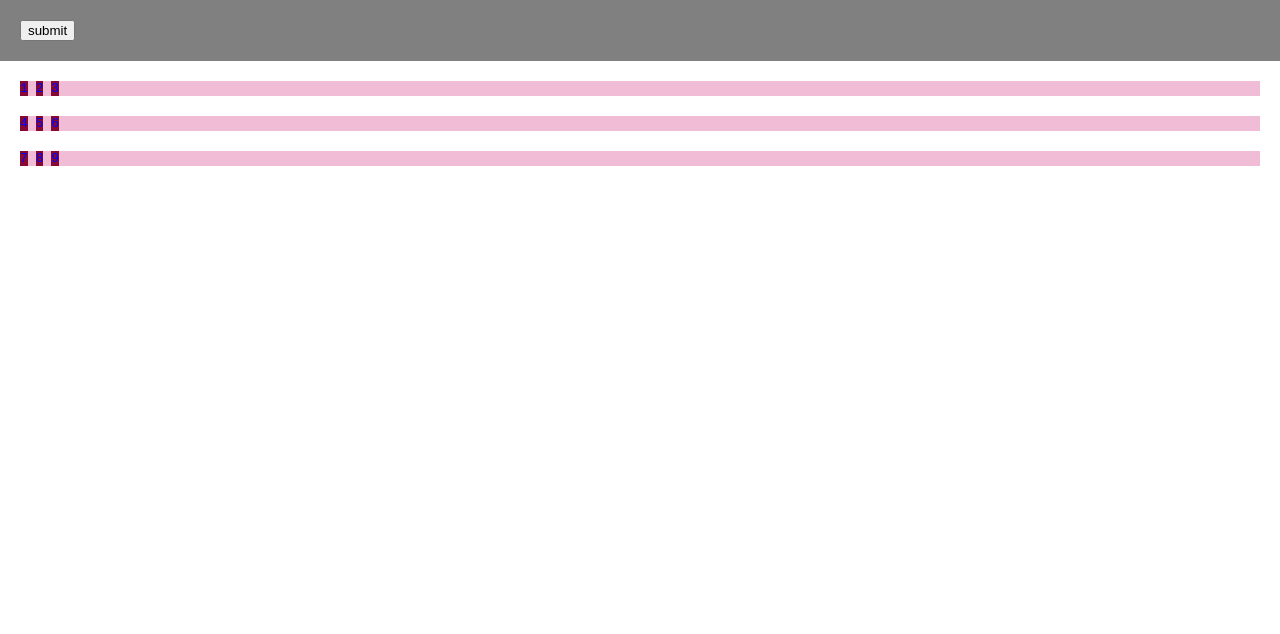
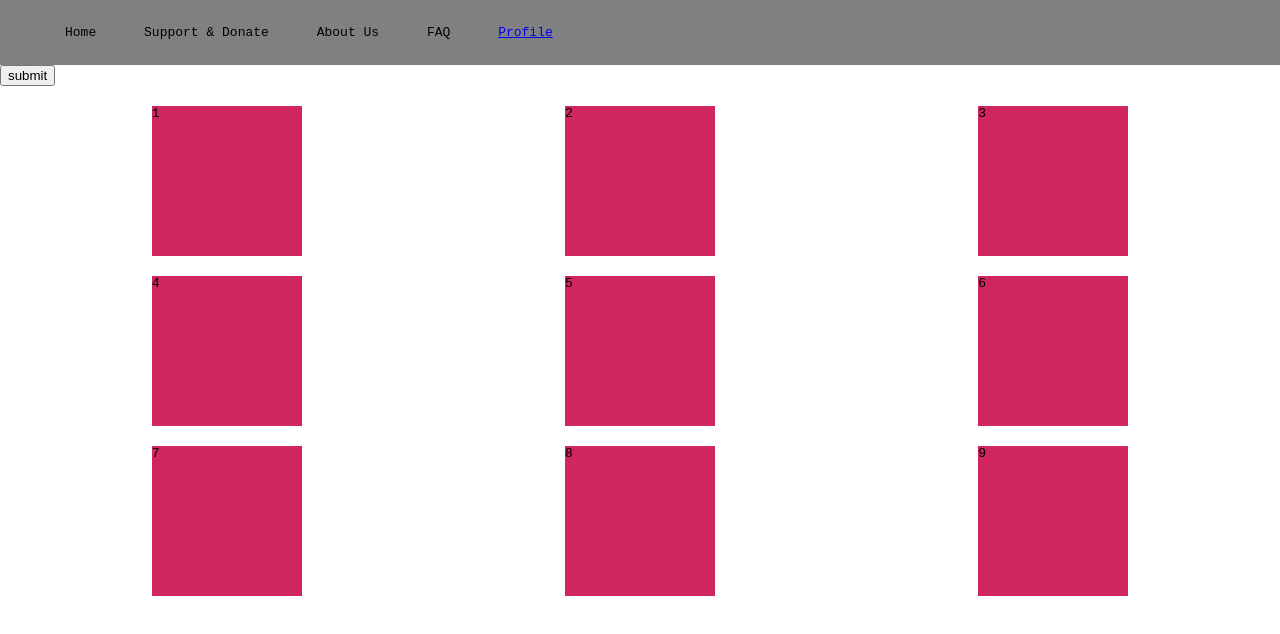
Before and after one commit to ayado7/dna, a plain HTML site: page index.html in a window 1280 px wide. Drawn offline with Linux system fonts and the light colour scheme.

Commit message:
modified:   index.html 	new file:   profile.html 	modified:   styles.css
:-w

```diff
--- a/index.html
+++ b/index.html
@@ -12,17 +12,21 @@
   <title>Did Not Ask</title>
 </head>
   <body>
-  <!--  <h1>This is a solo project!</h1>
-    <p>Aaaall by myseeeelf</p>
-    <br>
-    <p>Don't wanna be...</p>
-    <button> I'm a button! </button>
-  -->
+
     <header>
-      <button>submit</button>
+    <nav>
+      <ul>
+        <li>Home</li>
+        <li>Support & Donate</li>
+        <li>About Us</li>
+        <li>FAQ</li>
+        <li><a href= "profile.html">Profile</a> </li>
+      </ul>
+    </nav>
     </header>
 
-    <section>
+    <button>submit</button>
+    <section class="story">
       <div>1</div>
       <div>2</div>
       <div>3</div>
--- a/styles.css
+++ b/styles.css
@@ -5,7 +5,7 @@ h1 {
   font-family: monospace;
 }
 body {
-  color: blue;
+  color: rgb(0, 0, 0);
   font: 70;
   font-family: monospace;
   padding: 0px;
@@ -13,16 +13,35 @@ body {
 }
 header {
     background-color: grey;
-    padding: 20px;
+    padding: 5px;
 }
 section {
-    background-color: rgb(240, 188, 214);
+    background-color: rgb(255, 255, 255);
     margin: 20px;
+    flex-direction: row;
+    display: flex;
     flex-direction: row;
 }
 
 div {
-    background-color: rgb(133, 9, 50);
-    display: inline;
+    background-color: rgb(209, 37, 94);
+    display: inline-block;
+    width: 150px;
+    height: 150px;
     margin: auto;
 }
+
+ul {
+  margin: auto;
+  padding: auto;
+  list-style-type: none;
+  text-decoration: none;
+}
+ul:hover{
+  text-decoration: underline;
+}
+
+li {
+  display: inline-block;
+  margin: 20px;
+}
```
Also changed, not shown: profile.html (added, +24 -0 lines).
